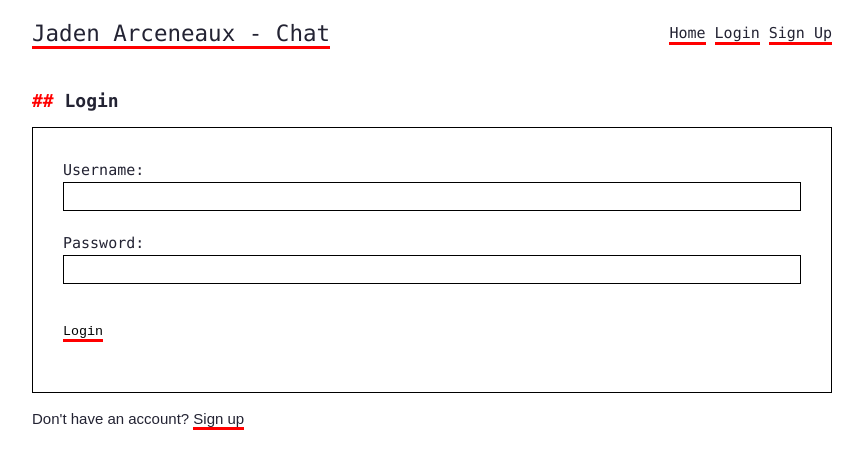
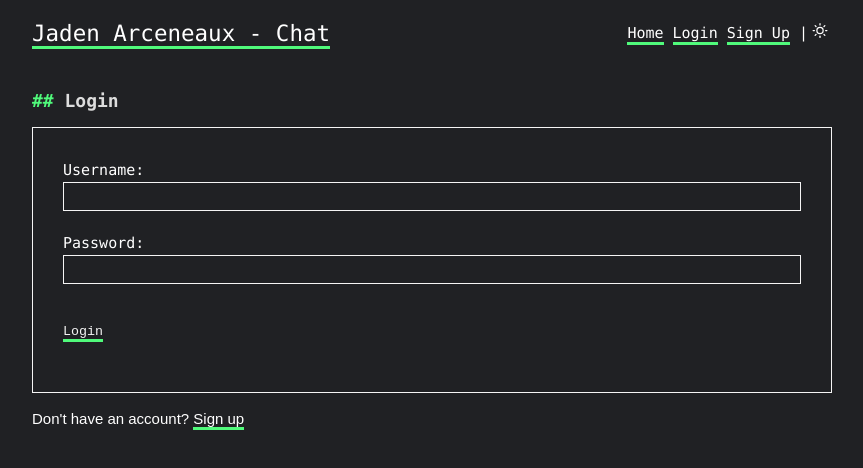
Before and after one commit to Jadens-arc/chat.jadenarceneaux.com, a React (Create React App) app: page /login in a window 1280 px wide. Shown: the top 468 px of the page, without its empty margins (208-1071 px from the left). Built offline with nearby package versions, Linux system fonts and the light colour scheme.

Commit message:
dark mode

```diff
--- /dev/null
+++ b/src/components/DarkModeToggle.jsx
@@ -0,0 +1,42 @@
+import { useEffect, useState } from "react";
+
+function DarkModeToggle() {
+  let [isDark, setIsDark] = useState(() => {
+    return localStorage.getItem('dark-mode') === 'true';
+  });
+;
+  useEffect(() => {
+    const link = document.createElement('link');
+    link.rel = 'stylesheet';
+    link.href = '/css/dark.css';
+    link.dataset.id = 'dynamic-css';
+    document.head.appendChild(link);
+
+    if (!isDark) link.disabled = true;
+
+    return () => {
+      document.head.removeChild(link);
+    };
+  }, []);
+
+  useEffect(() => {
+    const link = document.querySelector('link[data-id="dynamic-css"]');
+    if (link) {
+      link.disabled = !isDark;
+      localStorage.setItem('dark-mode', isDark);
+    }
+  }, [isDark]);
+
+  return (
+    <span onClick={() => { setIsDark(!isDark) }} id="dark-mode-toggle">
+      {isDark ? (
+        <svg xmlns="http://www.w3.org/2000/svg" width="24" height="24" viewBox="0 0 24 24" fill="none" stroke="currentColor" stroke-width="2" stroke-linecap="round" stroke-linejoin="round" class="feather feather-sun"><circle cx="12" cy="12" r="5"></circle><line x1="12" y1="1" x2="12" y2="3"></line><line x1="12" y1="21" x2="12" y2="23"></line><line x1="4.22" y1="4.22" x2="5.64" y2="5.64"></line><line x1="18.36" y1="18.36" x2="19.78" y2="19.78"></line><line x1="1" y1="12" x2="3" y2="12"></line><line x1="21" y1="12" x2="23" y2="12"></line><line x1="4.22" y1="19.78" x2="5.64" y2="18.36"></line><line x1="18.36" y1="5.64" x2="19.78" y2="4.22"></line></svg>
+      ) : (
+        <svg xmlns="http://www.w3.org/2000/svg" width="24" height="24" viewBox="0 0 24 24" fill="none" stroke="currentColor" stroke-width="2" stroke-linecap="round" stroke-linejoin="round" class="feather feather-sun"><circle cx="12" cy="12" r="5"></circle><line x1="12" y1="1" x2="12" y2="3"></line><line x1="12" y1="21" x2="12" y2="23"></line><line x1="4.22" y1="4.22" x2="5.64" y2="5.64"></line><line x1="18.36" y1="18.36" x2="19.78" y2="19.78"></line><line x1="1" y1="12" x2="3" y2="12"></line><line x1="21" y1="12" x2="23" y2="12"></line><line x1="4.22" y1="19.78" x2="5.64" y2="18.36"></line><line x1="18.36" y1="5.64" x2="19.78" y2="4.22"></line></svg>
+      )}
+    </span>
+  );
+
+};
+
+export default DarkModeToggle;
--- a/src/components/Header.jsx
+++ b/src/components/Header.jsx
@@ -1,4 +1,6 @@
 import { Link } from 'react-router-dom';
+import DarkModeToggle from './DarkModeToggle';
+
 
 function Header(user) {
   return (
@@ -11,7 +13,9 @@ function Header(user) {
           <Link to="/">Home</Link>
           &nbsp;
           {user.username ? (
-            <Link to="/messages">Messages</Link>
+            <>
+              <Link to="/messages">Messages</Link>
+            </>
           ) : (
             <>
               <Link to="/login">Login</Link>
@@ -19,7 +23,8 @@ function Header(user) {
               <Link to="/signup">Sign Up</Link>
             </>
           )}
-          <span id="dark-mode-toggle" onClick={() => window.toggleTheme && window.toggleTheme()}></span>
+          &nbsp;|
+          <DarkModeToggle />
         </nav>
       </header>
     </div>
```
Also changed, not shown: public/css/dark.css (renamed from src/css/dark.css).
